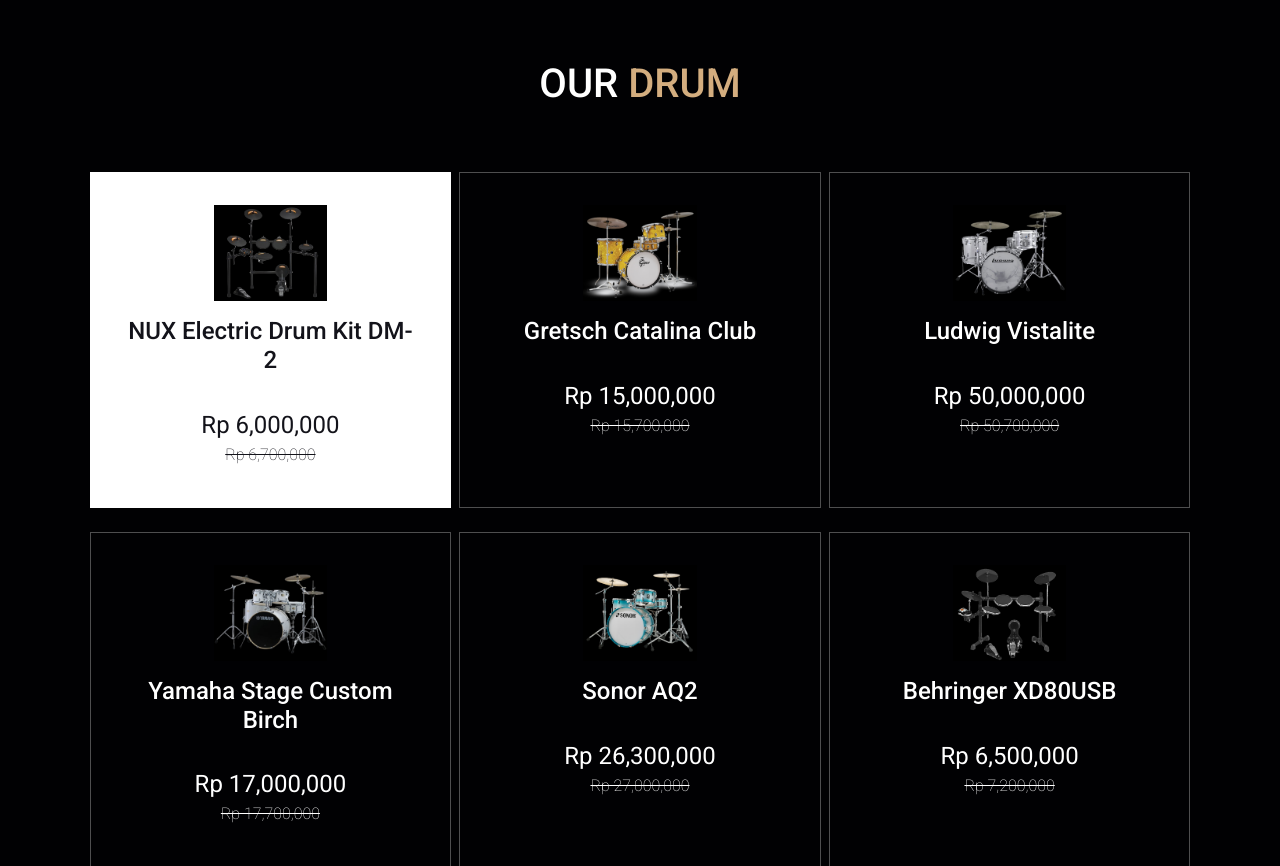
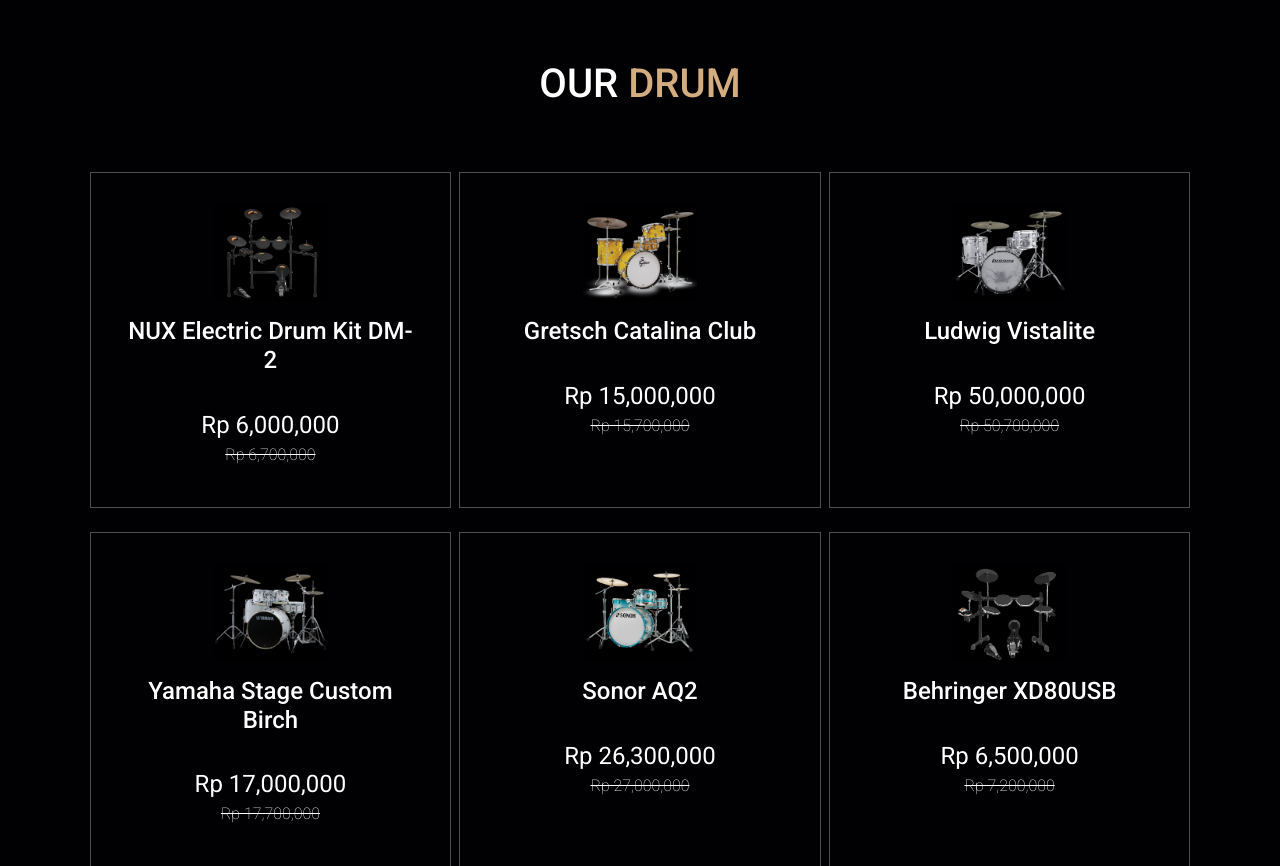
Before and after one commit to naufalfawwazi/fullstack-16, a CodeIgniter app: page /fullstack-16/index.php/produk/drum in a window 1280 px wide, with the pointer over the restyled element. Shown: the part 3085-3951 px from the top of the page. Run offline with CodeIgniter, Linux system fonts and the light colour scheme; data comes from the database, SQL or seed files in the repository; some web fonts are replaced.

Commit message:
Update produk_style.css
hapus hoover

```diff
--- a/assets/css/produk_style.css
+++ b/assets/css/produk_style.css
@@ -154,14 +154,6 @@ section {
     display: block;
 }
 
-.menu .box-container .box:hover {
-    background: #fff;
-}
-
-.menu .box-container .box:hover>* {
-    color: var(--black);
-}
-
 .footer {
     margin-top: 100px;
 }
```
